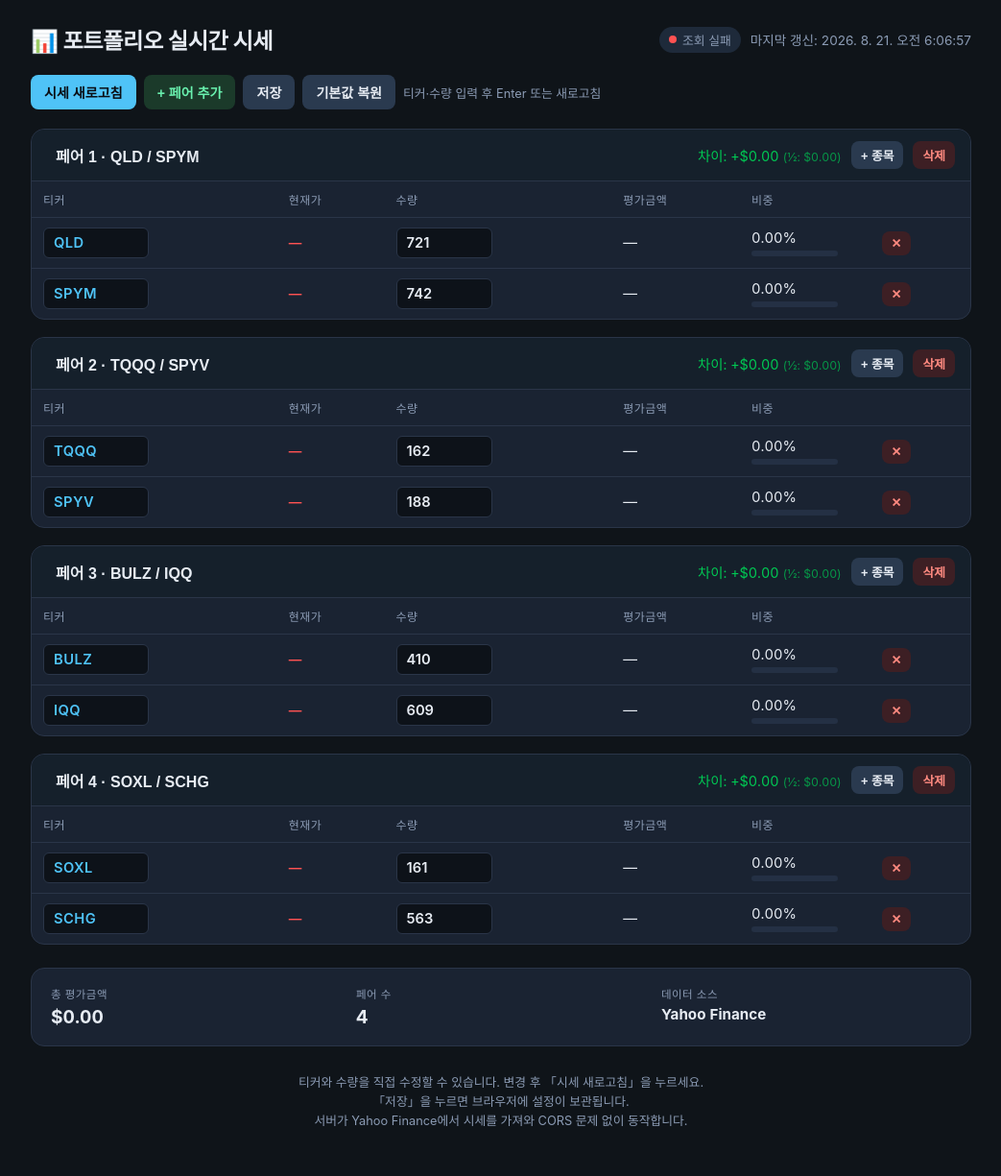
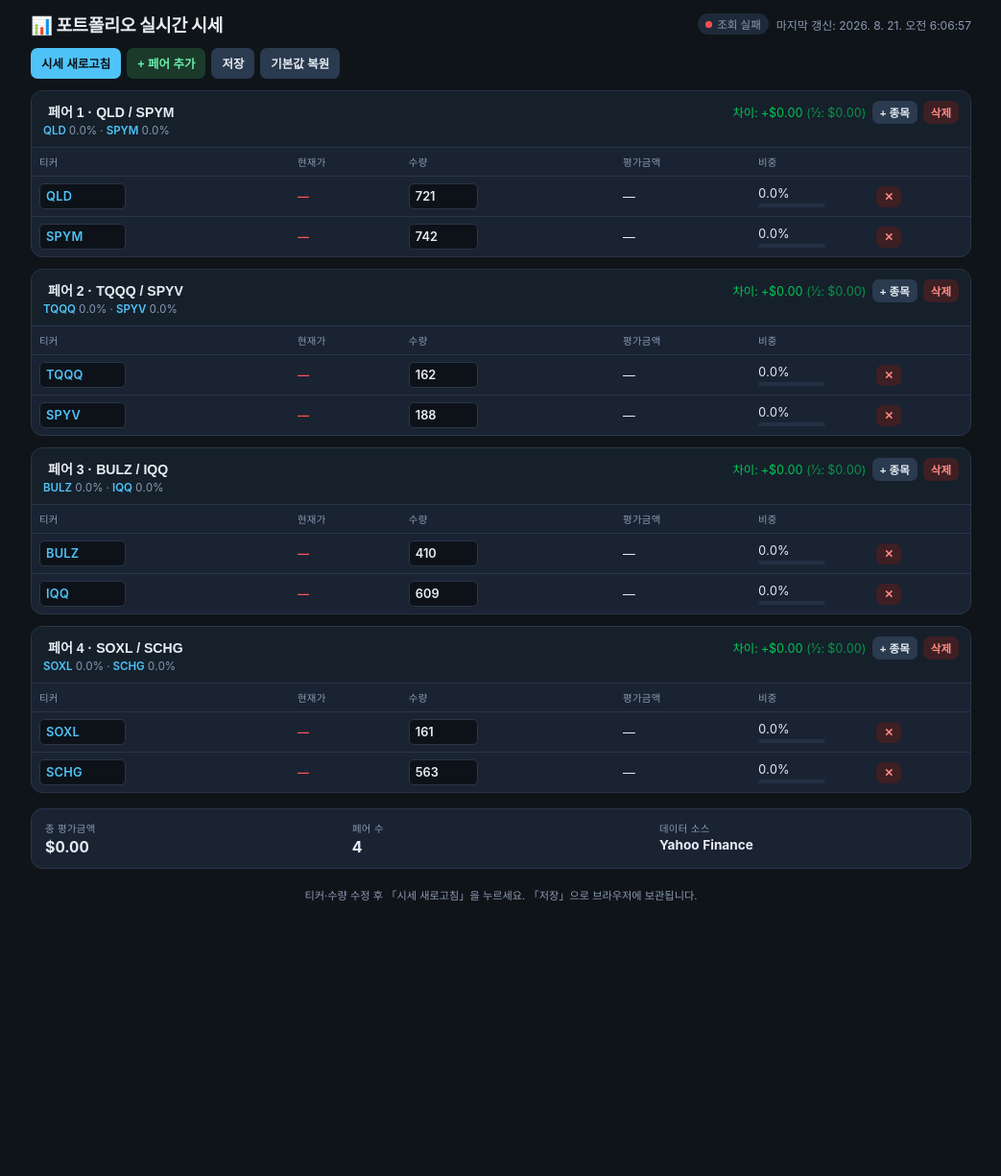
Before and after one commit to kdh2332-create/realtime, a Flask app: page / in a window 1280 px wide. Shown: the whole page at 96% size, without its empty margins (118-1161 px from the left). After the commit the page ends 938 px from the top, so only its background shows below. Run offline with Flask 3, Linux system fonts and the light colour scheme; data that the repository does not hold is empty.

Commit message:
Add files via upload

```diff
--- a/templates/index.html
+++ b/templates/index.html
@@ -2,7 +2,7 @@
 <html lang="ko">
 <head>
   <meta charset="UTF-8" />
-  <meta name="viewport" content="width=device-width, initial-scale=1.0" />
+  <meta name="viewport" content="width=device-width, initial-scale=1.0, maximum-scale=1.0" />
   <title>포트폴리오 실시간 시세</title>
   <style>
     :root {
@@ -22,7 +22,8 @@
       background: var(--bg);
       color: var(--text);
       min-height: 100vh;
-      padding: 24px 16px 48px;
+      padding: 12px 10px 32px;
+      font-size: 14px;
     }
     .container { max-width: 980px; margin: 0 auto; }
     header {
@@ -30,29 +31,29 @@
       flex-wrap: wrap;
       justify-content: space-between;
       align-items: center;
-      gap: 12px;
-      margin-bottom: 20px;
+      gap: 8px;
+      margin-bottom: 12px;
     }
-    h1 { font-size: 1.45rem; font-weight: 700; letter-spacing: -0.02em; }
+    h1 { font-size: 1.15rem; font-weight: 700; letter-spacing: -0.02em; }
     .meta {
       display: flex;
       align-items: center;
-      gap: 10px;
-      font-size: 0.85rem;
+      gap: 8px;
+      font-size: 0.75rem;
       color: var(--muted);
       flex-wrap: wrap;
     }
     .status {
       display: inline-flex;
       align-items: center;
-      gap: 6px;
-      padding: 4px 10px;
+      gap: 5px;
+      padding: 3px 8px;
       border-radius: 999px;
       background: #1e2a3a;
-      font-size: 0.8rem;
+      font-size: 0.72rem;
     }
     .dot {
-      width: 8px; height: 8px;
+      width: 7px; height: 7px;
       border-radius: 50%;
       background: var(--green);
       animation: pulse 1.5s infinite;
@@ -64,11 +65,11 @@
     }
     button {
       border: none;
-      border-radius: 8px;
+      border-radius: 7px;
       font-weight: 600;
       cursor: pointer;
-      font-size: 0.88rem;
-      padding: 8px 14px;
+      font-size: 0.78rem;
+      padding: 7px 11px;
       transition: filter 0.15s;
     }
     button:hover { filter: brightness(1.12); }
@@ -77,68 +78,95 @@
     .btn-secondary { background: #2a3a4f; color: var(--text); }
     .btn-danger { background: #3d1f24; color: #ff8a80; }
     .btn-success { background: #1b3a2a; color: #69f0ae; }
-    .btn-sm { padding: 5px 10px; font-size: 0.8rem; }
+    .btn-sm { padding: 4px 8px; font-size: 0.72rem; }
 
     .toolbar {
       display: flex;
       flex-wrap: wrap;
-      gap: 8px;
-      margin-bottom: 20px;
+      gap: 6px;
+      margin-bottom: 12px;
       align-items: center;
     }
+    .hint { font-size: 0.7rem; color: var(--muted); }
 
-    .pairs { display: flex; flex-direction: column; gap: 18px; }
+    .pairs { display: flex; flex-direction: column; gap: 12px; }
     .pair-card {
       background: var(--card);
       border: 1px solid var(--border);
-      border-radius: 14px;
+      border-radius: 12px;
       overflow: hidden;
     }
     .pair-header {
-      padding: 12px 16px;
+      padding: 10px 12px;
       background: #15202b;
       border-bottom: 1px solid var(--border);
       display: flex;
       justify-content: space-between;
+      align-items: flex-start;
+      flex-wrap: wrap;
+      gap: 6px;
+    }
+    .pair-left {
+      display: flex;
+      flex-direction: column;
+      gap: 2px;
+      min-width: 0;
+      flex: 1;
+    }
+    .pair-title-row {
+      display: flex;
       align-items: center;
+      gap: 6px;
       flex-wrap: wrap;
-      gap: 8px;
     }
     .pair-title-input {
       background: transparent;
       border: 1px solid transparent;
-      border-radius: 6px;
+      border-radius: 5px;
       color: var(--text);
       font-weight: 600;
-      font-size: 1rem;
-      padding: 4px 8px;
-      width: min(260px, 100%);
+      font-size: 0.88rem;
+      padding: 2px 4px;
+      max-width: 160px;
     }
     .pair-title-input:hover, .pair-title-input:focus {
       border-color: var(--border);
       background: var(--input-bg);
       outline: none;
     }
+    .pair-weights {
+      font-size: 0.72rem;
+      color: var(--muted);
+      font-variant-numeric: tabular-nums;
+    }
+    .pair-weights b { color: var(--accent); font-weight: 600; }
     .pair-diff {
-      font-size: 0.9rem;
+      font-size: 0.78rem;
       font-variant-numeric: tabular-nums;
+      white-space: nowrap;
     }
     .pair-diff.pos { color: var(--green); }
     .pair-diff.neg { color: var(--red); }
+    .pair-actions {
+      display: flex;
+      align-items: center;
+      gap: 6px;
+      flex-wrap: wrap;
+    }
 
-    table { width: 100%; border-collapse: collapse; font-size: 0.92rem; }
+    table { width: 100%; border-collapse: collapse; font-size: 0.8rem; }
     th {
       text-align: left;
-      padding: 10px 12px;
+      padding: 7px 8px;
       color: var(--muted);
       font-weight: 500;
-      font-size: 0.75rem;
+      font-size: 0.65rem;
       text-transform: uppercase;
-      letter-spacing: 0.04em;
+      letter-spacing: 0.03em;
       border-bottom: 1px solid var(--border);
     }
     td {
-      padding: 10px 12px;
+      padding: 7px 8px;
       border-bottom: 1px solid var(--border);
       font-variant-numeric: tabular-nums;
       vertical-align: middle;
@@ -148,81 +176,95 @@
     input.ticker, input.shares {
       background: var(--input-bg);
       border: 1px solid var(--border);
-      border-radius: 6px;
+      border-radius: 5px;
       color: var(--text);
-      padding: 6px 10px;
-      font-size: 0.92rem;
+      padding: 5px 6px;
+      font-size: 0.8rem;
       font-weight: 600;
       width: 100%;
-      max-width: 110px;
       font-family: inherit;
     }
-    input.ticker { text-transform: uppercase; letter-spacing: 0.03em; color: var(--accent); }
-    input.shares { max-width: 100px; }
+    input.ticker {
+      text-transform: uppercase;
+      letter-spacing: 0.02em;
+      color: var(--accent);
+      min-width: 64px;
+      max-width: 90px;
+    }
+    input.shares {
+      min-width: 52px;
+      max-width: 72px;
+    }
     input:focus {
       outline: none;
       border-color: var(--accent);
       box-shadow: 0 0 0 2px rgba(79, 195, 247, 0.25);
     }
 
-    .price { font-weight: 600; }
+    .price { font-weight: 600; white-space: nowrap; }
     .weight-bar {
-      height: 6px;
+      height: 4px;
       background: #243044;
-      border-radius: 3px;
+      border-radius: 2px;
       overflow: hidden;
-      margin-top: 4px;
-      max-width: 90px;
+      margin-top: 3px;
+      max-width: 70px;
     }
     .weight-fill {
       height: 100%;
       background: linear-gradient(90deg, #4fc3f7, #81d4fa);
-      border-radius: 3px;
+      border-radius: 2px;
       transition: width 0.35s ease;
     }
-    .error-msg { color: var(--red); font-size: 0.85rem; }
+    .error-msg { color: var(--red); font-size: 0.75rem; }
 
     .summary {
-      margin-top: 24px;
+      margin-top: 16px;
       background: var(--card);
       border: 1px solid var(--border);
-      border-radius: 14px;
-      padding: 18px 20px;
+      border-radius: 12px;
+      padding: 12px 14px;
       display: grid;
-      grid-template-columns: repeat(auto-fit, minmax(150px, 1fr));
-      gap: 16px;
+      grid-template-columns: repeat(3, 1fr);
+      gap: 10px;
     }
     .summary-item label {
       display: block;
-      font-size: 0.72rem;
+      font-size: 0.65rem;
       color: var(--muted);
-      margin-bottom: 4px;
+      margin-bottom: 2px;
       text-transform: uppercase;
-      letter-spacing: 0.04em;
+      letter-spacing: 0.03em;
     }
     .summary-item .value {
-      font-size: 1.2rem;
+      font-size: 1rem;
       font-weight: 700;
       font-variant-numeric: tabular-nums;
     }
 
     footer {
-      margin-top: 28px;
+      margin-top: 20px;
       text-align: center;
-      font-size: 0.8rem;
+      font-size: 0.7rem;
       color: var(--muted);
-      line-height: 1.55;
+      line-height: 1.5;
     }
 
-    .hint {
-      font-size: 0.8rem;
-      color: var(--muted);
-    }
-
-    @media (max-width: 640px) {
-      th:nth-child(5), td:nth-child(5) { display: none; }
-      input.ticker, input.shares { max-width: 90px; }
-      h1 { font-size: 1.2rem; }
+    /* 모바일 최적화 */
+    @media (max-width: 480px) {
+      body { padding: 8px 6px 24px; font-size: 13px; }
+      h1 { font-size: 1.05rem; }
+      .pair-title-input { font-size: 0.82rem; max-width: 140px; }
+      .pair-weights { font-size: 0.68rem; }
+      .pair-diff { font-size: 0.72rem; }
+      table { font-size: 0.75rem; }
+      th, td { padding: 6px 5px; }
+      input.ticker { min-width: 58px; max-width: 78px; font-size: 0.75rem; }
+      input.shares { min-width: 48px; max-width: 62px; font-size: 0.75rem; }
+      .summary { grid-template-columns: 1fr 1fr; gap: 8px; }
+      .summary-item .value { font-size: 0.95rem; }
+      /* 비중 컬럼은 모바일에서도 유지하되 좁게 */
+      th:nth-child(5), td:nth-child(5) { max-width: 56px; }
     }
   </style>
 </head>
@@ -244,7 +286,6 @@
       <button class="btn-success" onclick="addPair()">+ 페어 추가</button>
       <button class="btn-secondary" onclick="saveLocal()">저장</button>
       <button class="btn-secondary" onclick="resetDefault()">기본값 복원</button>
-      <span class="hint">티커·수량 입력 후 Enter 또는 새로고침</span>
     </div>
 
     <div class="pairs" id="pairs"></div>
@@ -260,14 +301,12 @@
       </div>
       <div class="summary-item">
         <label>데이터 소스</label>
-        <div class="value" style="font-size:0.95rem">Yahoo Finance</div>
+        <div class="value" style="font-size:0.85rem">Yahoo Finance</div>
       </div>
     </div>
 
     <footer>
-      티커와 수량을 직접 수정할 수 있습니다. 변경 후 「시세 새로고침」을 누르세요.<br>
-      「저장」을 누르면 브라우저에 설정이 보관됩니다.<br>
-      서버가 Yahoo Finance에서 시세를 가져와 CORS 문제 없이 동작합니다.
+      티커·수량 수정 후 「시세 새로고침」을 누르세요. 「저장」으로 브라우저에 보관됩니다.
     </footer>
   </div>
 
@@ -396,17 +435,28 @@
           ? (posData[0].value || 0) - (posData[1].value || 0)
           : 0;
 
+        // 비중 문자열 (페어 제목 옆)
+        const weightStrs = posData.map(p => {
+          const w = sumValue > 0 && p.value != null ? (p.value / sumValue * 100) : 0;
+          return `<b>${escapeHtml(p.ticker)}</b> ${w.toFixed(1)}%`;
+        }).join(" · ");
+
         const card = document.createElement("div");
         card.className = "pair-card";
 
         card.innerHTML = `
           <div class="pair-header">
-            <input class="pair-title-input" value="${escapeHtml(pair.name)}"
-                   onchange="onNameChange(${pi}, this.value)" />
-            <div style="display:flex;align-items:center;gap:10px;flex-wrap:wrap">
+            <div class="pair-left">
+              <div class="pair-title-row">
+                <input class="pair-title-input" value="${escapeHtml(pair.name)}"
+                       onchange="onNameChange(${pi}, this.value)" />
+              </div>
+              <div class="pair-weights">${weightStrs}</div>
+            </div>
+            <div class="pair-actions">
               <span class="pair-diff ${diff >= 0 ? "pos" : "neg"}">
                 차이: ${diff >= 0 ? "+" : ""}${fmtMoney(diff)}
-                <span style="opacity:0.7;font-size:0.85em"> (½: ${fmtMoney(diff/2)})</span>
+                <span style="opacity:0.7">(½: ${fmtMoney(diff/2)})</span>
               </span>
               <button class="btn-sm btn-secondary" onclick="addPosition(${pi})">+ 종목</button>
               <button class="btn-sm btn-danger" onclick="removePair(${pi})">삭제</button>
@@ -443,7 +493,7 @@
                     </td>
                     <td>${fmtMoney(p.value)}</td>
                     <td>
-                      ${(weight * 100).toFixed(2)}%
+                      ${(weight * 100).toFixed(1)}%
                       <div class="weight-bar"><div class="weight-fill" style="width:${(weight*100).toFixed(1)}%"></div></div>
                     </td>
                     <td>
@@ -561,7 +611,6 @@
 
     render();
     loadPrices();
-    // 60초마다 자동 갱신
     setInterval(loadPrices, 60000);
   </script>
 </body>
```
